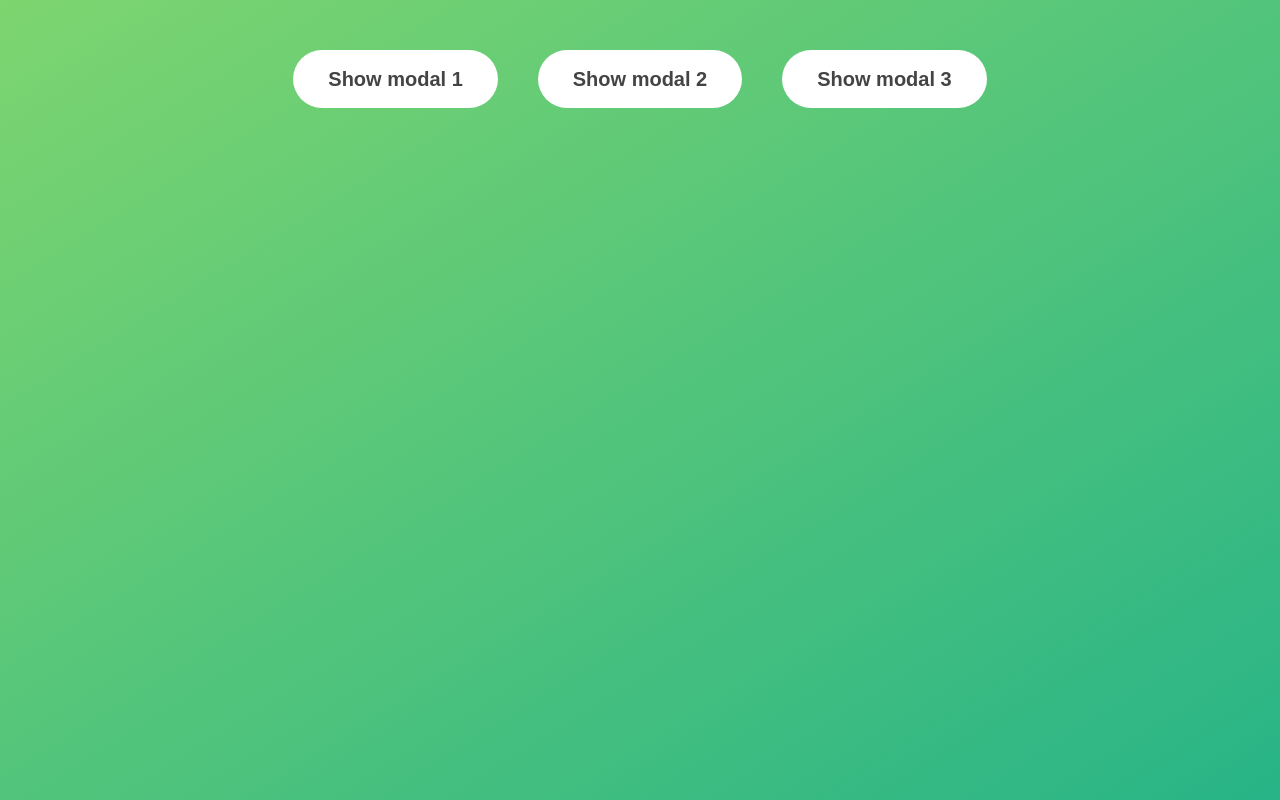
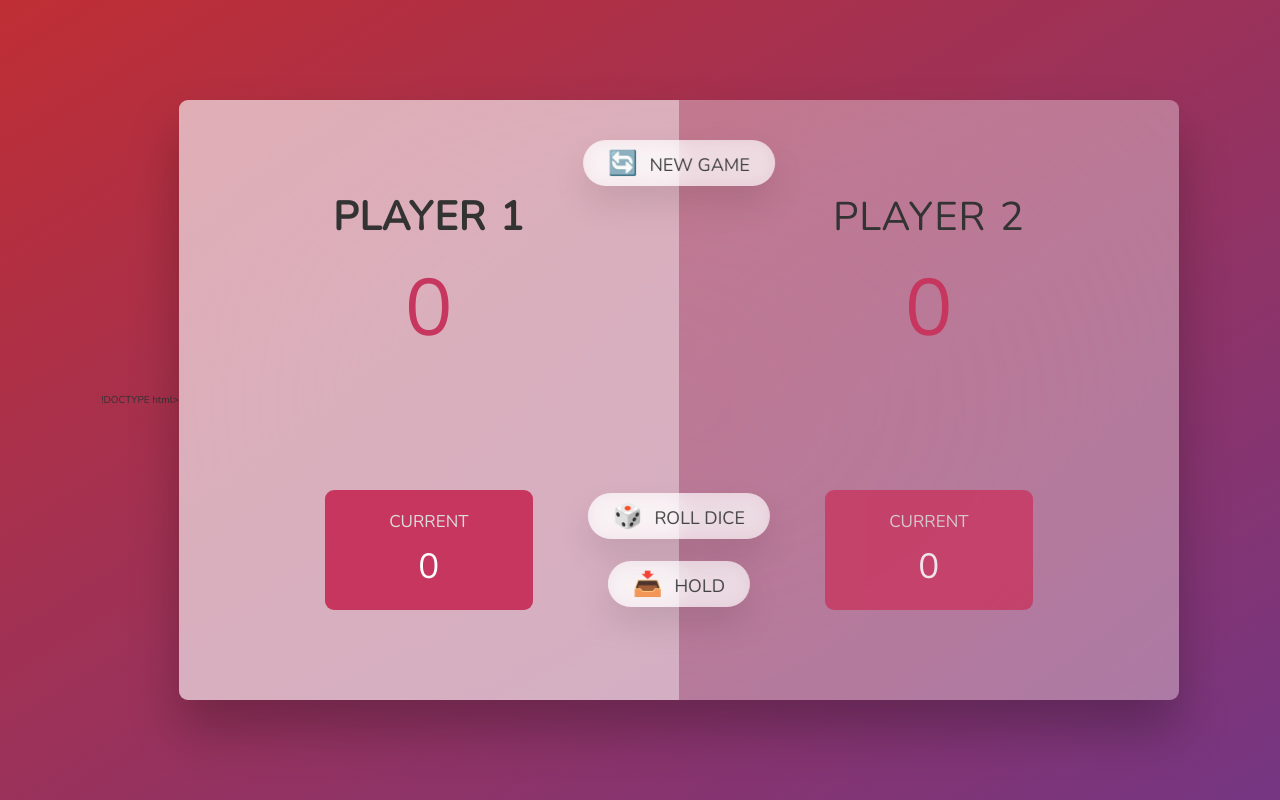
Before and after one commit to oddy-bassey/Jonas-Schmedtmann---The-Complete-JavaScript-Course-2020-From-Zero-to-Expert, a plain HTML site: page 02 JavaScript Fundamentals – Part 2/index.html in a window 1280 px wide. Drawn offline with nearby package versions, Linux system fonts and the light colour scheme.

Commit message:
roll a dice game. closes #8

```diff
--- a/02 JavaScript Fundamentals – Part 2/index.html
+++ b/02 JavaScript Fundamentals – Part 2/index.html
@@ -1,32 +1,36 @@
-<!DOCTYPE html>
+!DOCTYPE html>
 <html lang="en">
   <head>
     <meta charset="UTF-8" />
     <meta name="viewport" content="width=device-width, initial-scale=1.0" />
     <meta http-equiv="X-UA-Compatible" content="ie=edge" />
     <link rel="stylesheet" href="style.css" />
-    <title>Modal window</title>
+    <title>Pig Game</title>
   </head>
   <body>
-    <button class="show-modal">Show modal 1</button>
-    <button class="show-modal">Show modal 2</button>
-    <button class="show-modal">Show modal 3</button>
+    <main>
+      <section class="player player--0 player--active">
+        <h2 class="name" id="name--0">Player 1</h2>
+        <p class="score" id="score--0">43</p>
+        <div class="current">
+          <p class="current-label">Current</p>
+          <p class="current-score" id="current--0">0</p>
+        </div>
+      </section>
+      <section class="player player--1">
+        <h2 class="name" id="name--1">Player 2</h2>
+        <p class="score" id="score--1">24</p>
+        <div class="current">
+          <p class="current-label">Current</p>
+          <p class="current-score" id="current--1">0</p>
+        </div>
+      </section>
 
-    <div class="modal hidden">
-      <button class="close-modal">&times;</button>
-      <h1>I'm a modal window 😍</h1>
-      <p>
-        Lorem ipsum dolor sit amet, consectetur adipisicing elit, sed do eiusmod
-        tempor incididunt ut labore et dolore magna aliqua. Ut enim ad minim
-        veniam, quis nostrud exercitation ullamco laboris nisi ut aliquip ex ea
-        commodo consequat. Duis aute irure dolor in reprehenderit in voluptate
-        velit esse cillum dolore eu fugiat nulla pariatur. Excepteur sint
-        occaecat cupidatat non proident, sunt in culpa qui officia deserunt
-        mollit anim id est laborum.
-      </p>
-    </div>
-    <div class="overlay hidden"></div>
-
+      <img src="dice-5.png" alt="Playing dice" class="dice" />
+      <button class="btn btn--new">🔄 New game</button>
+      <button class="btn btn--roll">🎲 Roll dice</button>
+      <button class="btn btn--hold">📥 Hold</button>
+    </main>
     <script src="script.js"></script>
   </body>
 </html>
--- a/02 JavaScript Fundamentals – Part 2/script.js
+++ b/02 JavaScript Fundamentals – Part 2/script.js
@@ -1,28 +1,119 @@
 'use strict';
 
-const showModalButtons = document.querySelectorAll('.show-modal');
-const modal = document.querySelector('.modal');
-const overlay = document.querySelector('.overlay');
-const closeModalButton = document.querySelector('.close-modal');
+//declaring state variables
+let scores, currentScore, activePlayer, isGamePlaying;
 
-const closeModal = function () {
-  modal.classList.add('hidden');
-  overlay.classList.add('hidden');
+// selecting elements
+const player0El = document.querySelector('.player--0');
+const player1El = document.querySelector('.player--1');
+const score0El = document.getElementById('score--0');
+const score1El = document.getElementById('score--1');
+const current0El = document.getElementById('current--0');
+const current1El = document.getElementById('current--1');
+
+const diceEl = document.querySelector('.dice');
+const newButton = document.querySelector('.btn--new');
+const rollButton = document.querySelector('.btn--roll');
+const holdButton = document.querySelector('.btn--hold');
+
+// starting conditions
+init();
+
+// Rolling dice functionality
+rollButton.addEventListener('click', function () {
+  if (isGamePlaying) {
+    // 1. Generating a random dice roll
+    let dice = getRandomDice() + 1;
+    console.log(dice, 'was rolled');
+
+    // 2. Display dice
+    displayDice(false);
+    diceEl.src = `dice-${dice}.png`;
+
+    // 3. Check for rolled 1: if true, switch to next player
+    if (dice !== 1) {
+      // Add dice to the current score
+      currentScore += dice;
+      setPlayerCurrentScore(activePlayer, currentScore);
+    } else {
+      // Switch to the next player
+      switchPlayer();
+    }
+  }
+});
+
+holdButton.addEventListener('click', function () {
+  if (isGamePlaying) {
+    // 1. Add score to active player's score
+    scores[activePlayer] += currentScore;
+    setPlayerScore(activePlayer, scores[activePlayer]);
+
+    // 2. Check if player's score is >= 100
+    if (scores[activePlayer] >= 100) {
+      //Finnish the game
+      isGamePlaying = false;
+
+      document
+        .querySelector(`.player--${activePlayer}`)
+        .classList.add('player--winner');
+      document
+        .querySelector(`.player--${activePlayer}`)
+        .classList.remove('player--active');
+    } else {
+      //Switch to next player
+      switchPlayer();
+    }
+  }
+});
+
+newButton.addEventListener('click', init);
+
+let getRandomDice = function () {
+  return Math.trunc(Math.random() * 6);
 };
 
-const openModal = function () {
-  modal.classList.remove('hidden');
-  overlay.classList.remove('hidden');
+let switchPlayer = function () {
+  setPlayerCurrentScore(activePlayer, 0);
+  activePlayer = activePlayer === 0 ? 1 : 0;
+  currentScore = 0;
+
+  player0El.classList.toggle('player--active');
+  player1El.classList.toggle('player--active');
 };
 
-for (let i = 0; i < showModalButtons.length; i++) {
-  showModalButtons[i].addEventListener('click', openModal);
+function setPlayerCurrentScore(player, score) {
+  document.getElementById(`current--${player}`).textContent = score;
 }
 
-closeModalButton.addEventListener('click', closeModal);
-overlay.addEventListener('click', closeModal);
+function setPlayerScore(player, score) {
+  document.getElementById(`score--${player}`).textContent = score;
+}
 
-document.addEventListener('keydown', function (event) {
-  if (event.key === 'Escape' && !modal.classList.contains('hidden'))
-    closeModal();
-});
+function displayDice(isDisplay) {
+  if (isDisplay) {
+    diceEl.classList.add('hidden');
+  } else {
+    diceEl.classList.remove('hidden');
+  }
+}
+
+function init() {
+  scores = [0, 0];
+  currentScore = 0;
+  activePlayer = 0;
+  isGamePlaying = true;
+
+  displayDice(true);
+
+  score0El.textContent = 0;
+  score1El.textContent = 0;
+
+  current0El.textContent = 0;
+  current1El.textContent = 0;
+
+  player0El.classList.remove('player--winner');
+  player1El.classList.remove('player--winner');
+
+  player0El.classList.add('player--active');
+  player1El.classList.remove('player--active');
+}
--- a/02 JavaScript Fundamentals – Part 2/style.css
+++ b/02 JavaScript Fundamentals – Part 2/style.css
@@ -1,3 +1,5 @@
+@import url('https://fonts.googleapis.com/css2?family=Nunito&display=swap');
+
 * {
   margin: 0;
   padding: 0;
@@ -10,76 +12,160 @@ html {
 }
 
 body {
-  font-family: sans-serif;
+  font-family: 'Nunito', sans-serif;
+  font-weight: 400;
+  height: 100vh;
   color: #333;
-  line-height: 1.5;
-  height: 100vh;
-  position: relative;
+  background-image: linear-gradient(to top left, #753682 0%, #bf2e34 100%);
   display: flex;
-  align-items: flex-start;
+  align-items: center;
   justify-content: center;
-  background: linear-gradient(to top left, #28b487, #7dd56f);
 }
 
-.show-modal {
-  font-size: 2rem;
-  font-weight: 600;
-  padding: 1.75rem 3.5rem;
-  margin: 5rem 2rem;
-  border: none;
-  background-color: #fff;
-  color: #444;
-  border-radius: 10rem;
-  cursor: pointer;
+/* LAYOUT */
+main {
+  position: relative;
+  width: 100rem;
+  height: 60rem;
+  background-color: rgba(255, 255, 255, 0.35);
+  backdrop-filter: blur(200px);
+  filter: blur();
+  box-shadow: 0 3rem 5rem rgba(0, 0, 0, 0.25);
+  border-radius: 9px;
+  overflow: hidden;
+  display: flex;
 }
 
-.close-modal {
-  position: absolute;
-  top: 1.2rem;
-  right: 2rem;
-  font-size: 5rem;
-  color: #333;
-  cursor: pointer;
-  border: none;
-  background: none;
+.player {
+  flex: 50%;
+  padding: 9rem;
+  display: flex;
+  flex-direction: column;
+  align-items: center;
+  transition: all 0.75s;
 }
 
-h1 {
-  font-size: 2.5rem;
-  margin-bottom: 2rem;
+/* ELEMENTS */
+.name {
+  position: relative;
+  font-size: 4rem;
+  text-transform: uppercase;
+  letter-spacing: 1px;
+  word-spacing: 2px;
+  font-weight: 300;
+  margin-bottom: 1rem;
 }
 
-p {
-  font-size: 1.8rem;
+.score {
+  font-size: 8rem;
+  font-weight: 300;
+  color: #c7365f;
+  margin-bottom: auto;
 }
 
-/* -------------------------- */
-/* CLASSES TO MAKE MODAL WORK */
+.player--active {
+  background-color: rgba(255, 255, 255, 0.4);
+}
+.player--active .name {
+  font-weight: 700;
+}
+.player--active .score {
+  font-weight: 400;
+}
+
+.player--active .current {
+  opacity: 1;
+}
+
+.current {
+  background-color: #c7365f;
+  opacity: 0.8;
+  border-radius: 9px;
+  color: #fff;
+  width: 65%;
+  padding: 2rem;
+  text-align: center;
+  transition: all 0.75s;
+}
+
+.current-label {
+  text-transform: uppercase;
+  margin-bottom: 1rem;
+  font-size: 1.7rem;
+  color: #ddd;
+}
+
+.current-score {
+  font-size: 3.5rem;
+}
+
+/* ABSOLUTE POSITIONED ELEMENTS */
+.btn {
+  position: absolute;
+  left: 50%;
+  transform: translateX(-50%);
+  color: #444;
+  background: none;
+  border: none;
+  font-family: inherit;
+  font-size: 1.8rem;
+  text-transform: uppercase;
+  cursor: pointer;
+  font-weight: 400;
+  transition: all 0.2s;
+
+  background-color: white;
+  background-color: rgba(255, 255, 255, 0.6);
+  backdrop-filter: blur(10px);
+
+  padding: 0.7rem 2.5rem;
+  border-radius: 50rem;
+  box-shadow: 0 1.75rem 3.5rem rgba(0, 0, 0, 0.1);
+}
+
+.btn::first-letter {
+  font-size: 2.4rem;
+  display: inline-block;
+  margin-right: 0.7rem;
+}
+
+.btn--new {
+  top: 4rem;
+}
+.btn--roll {
+  top: 39.3rem;
+}
+.btn--hold {
+  top: 46.1rem;
+}
+
+.btn:active {
+  transform: translate(-50%, 3px);
+  box-shadow: 0 1rem 2rem rgba(0, 0, 0, 0.15);
+}
+
+.btn:focus {
+  outline: none;
+}
+
+.dice {
+  position: absolute;
+  left: 50%;
+  top: 16.5rem;
+  transform: translateX(-50%);
+  height: 10rem;
+  box-shadow: 0 2rem 5rem rgba(0, 0, 0, 0.2);
+}
+
+.player--winner {
+  background-color: #2f2f2f;
+}
+
+.player--winner .name {
+  font-weight: 700;
+  color: #c7365f;
+}
+
 .hidden {
   display: none;
 }
-
-.modal {
-  position: absolute;
-  top: 50%;
-  left: 50%;
-  transform: translate(-50%, -50%);
-  width: 70%;
-
-  background-color: white;
-  padding: 6rem;
-  border-radius: 5px;
-  box-shadow: 0 3rem 5rem rgba(0, 0, 0, 0.3);
-  z-index: 10;
-}
-
-.overlay {
-  position: absolute;
-  top: 0;
-  left: 0;
-  width: 100%;
-  height: 100%;
-  background-color: rgba(0, 0, 0, 0.6);
-  backdrop-filter: blur(3px);
-  z-index: 5;
-}
```
Also changed, not shown: 02 JavaScript Fundamentals – Part 2/dice-1.png (added), 02 JavaScript Fundamentals – Part 2/dice-2.png (added), 02 JavaScript Fundamentals – Part 2/dice-3.png (added), 02 JavaScript Fundamentals – Part 2/dice-4.png (added), 02 JavaScript Fundamentals – Part 2/dice-5.png (added), 02 JavaScript Fundamentals – Part 2/dice-6.png (added), 02 JavaScript Fundamentals – Part 2/pig-game-flowchart.png (added).
